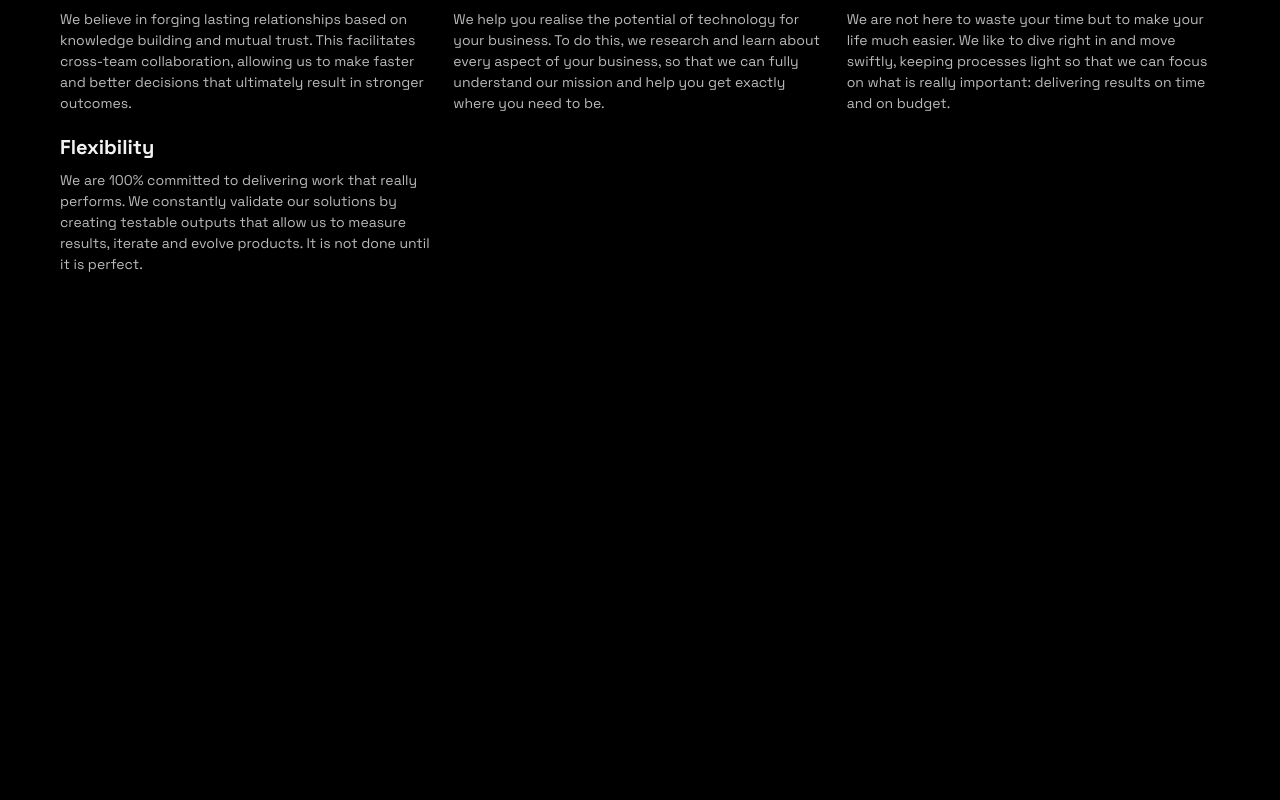
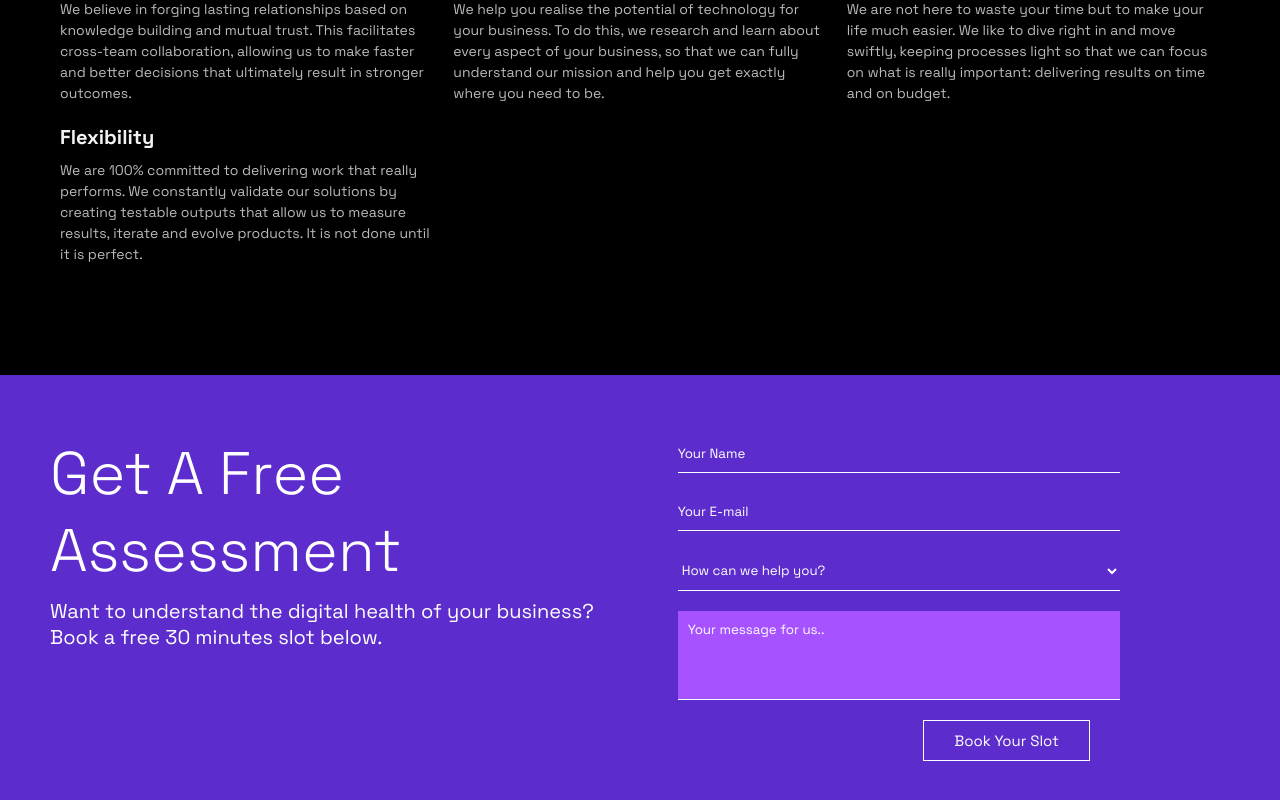
Before and after one commit to tirlochanarora16/agrim, a Next.js app: page / in a window 1280 px wide. Shown: the part 1816-2616 px from the top of the page. Before the commit the page ends 2201 px from the top, so only its background shows below. Built offline with nearby package versions, Linux system fonts and the light colour scheme.

Commit message:
added cta, updated navigation and header

```diff
--- /dev/null
+++ b/components/CTA/Cta.js
@@ -0,0 +1,34 @@
+import style from "./Cta.module.scss";
+
+const CTA = () => {
+  return (
+    <section className={style.cta}>
+      <h1>Get A Free Assessment</h1>
+      <p>
+        Want to understand the digital health of your business? <br /> Book a
+        free 30 minutes slot below.
+      </p>
+      <div className={style["cta__form"]}>
+        <form>
+          <input type="text" id="name" placeholder="Your Name" />
+          <input type="email" id="email" placeholder="Your E-mail" />
+          <select name="select">
+            <option value="" disabled selected>
+              How can we help you?
+            </option>
+            <option value="option1">option1</option>
+            <option value="option2">option2</option>
+          </select>
+          <textarea
+            placeholder="Your message for us.."
+            rows="4"
+            cols="50"
+          ></textarea>
+          <button>Book your slot</button>
+        </form>
+      </div>
+    </section>
+  );
+};
+
+export default CTA;
--- /dev/null
+++ b/components/CTA/Cta.module.scss
@@ -0,0 +1,78 @@
+.cta {
+  padding: 6rem 5rem;
+  background-color: #5c2dcc;
+  color: #fff;
+
+  display: grid;
+  grid-template-columns: min-content repeat(3, 1fr);
+  grid-template-rows: repeat(2, 1fr);
+  h1 {
+    font-size: 6rem;
+    font-weight: 300;
+  }
+
+  p {
+    font-size: 2rem;
+    grid-column: 1 / 3;
+  }
+
+  &__form {
+    grid-row: 1 / 3;
+    grid-column: 3 /-1;
+
+    display: flex;
+    flex-direction: column;
+
+    input,
+    select,
+    textarea {
+      display: block;
+      width: 80%;
+      padding: 1rem;
+      padding-left: 0;
+
+      border: none;
+      border-bottom: 1px solid #fff;
+      background-color: transparent;
+      margin-bottom: 2rem;
+      color: #fff;
+      outline: none;
+
+      &::-webkit-input-placeholder {
+        color: #fff;
+      }
+    }
+
+    textarea {
+      background-color: #a652ff;
+      padding-left: 1rem;
+      resize: none;
+    }
+
+    option {
+      color: #000;
+    }
+
+    button {
+      font-size: 1.5rem;
+      padding: 1rem 3rem;
+      background-color: transparent;
+      border: 1px solid #fff;
+      color: #fff;
+
+      text-transform: capitalize;
+
+      align-self: flex-end;
+
+      display: block;
+      margin: auto;
+      margin-right: 14rem;
+
+      cursor: pointer;
+
+      &:hover {
+        background-image: linear-gradient(to right, #d86fff, #5dc5fa);
+      }
+    }
+  }
+}
--- a/components/Header/Header.module.scss
+++ b/components/Header/Header.module.scss
@@ -5,6 +5,8 @@
   background-repeat: no-repeat;
   background-position: center;
   height: 87vh;
+
+  margin-top: 6rem;
 
   &__container {
     width: 95%;
--- a/components/Navigation/Navigation.module.scss
+++ b/components/Navigation/Navigation.module.scss
@@ -1,12 +1,17 @@
 .navigation {
   width: 95%;
   margin: auto;
-  padding: 1rem;
+  padding: 2rem;
   margin-top: 1rem;
 
   display: flex;
   justify-content: space-between;
   align-items: center;
+
+  position: fixed;
+  top: -1.1rem;
+  background-color: #000;
+  z-index: 100;
 
   &__items {
     display: flex;
--- a/pages/index.js
+++ b/pages/index.js
@@ -5,6 +5,7 @@ import Header from "../components/Header/Header";
 import Navigation from "../components/Navigation/Navigation";
 import Experts from "../components/Experts/Experts";
 import Needs from "../components/Needs/Needs";
+import CTA from "../components/CTA/Cta";
 
 export default function Home() {
   return (
@@ -17,6 +18,7 @@ export default function Home() {
       <main>
         <Experts />
         <Needs />
+        <CTA />
       </main>
     </Fragment>
   );
```
